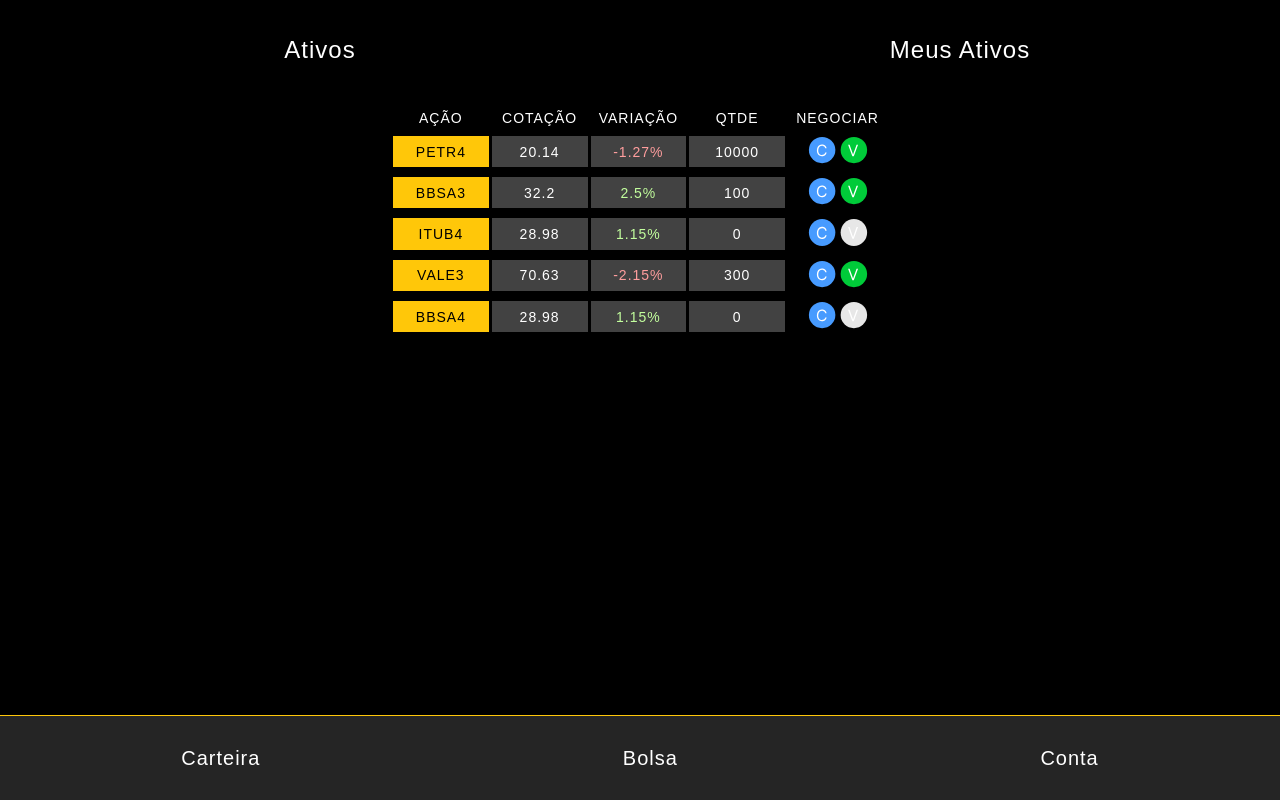
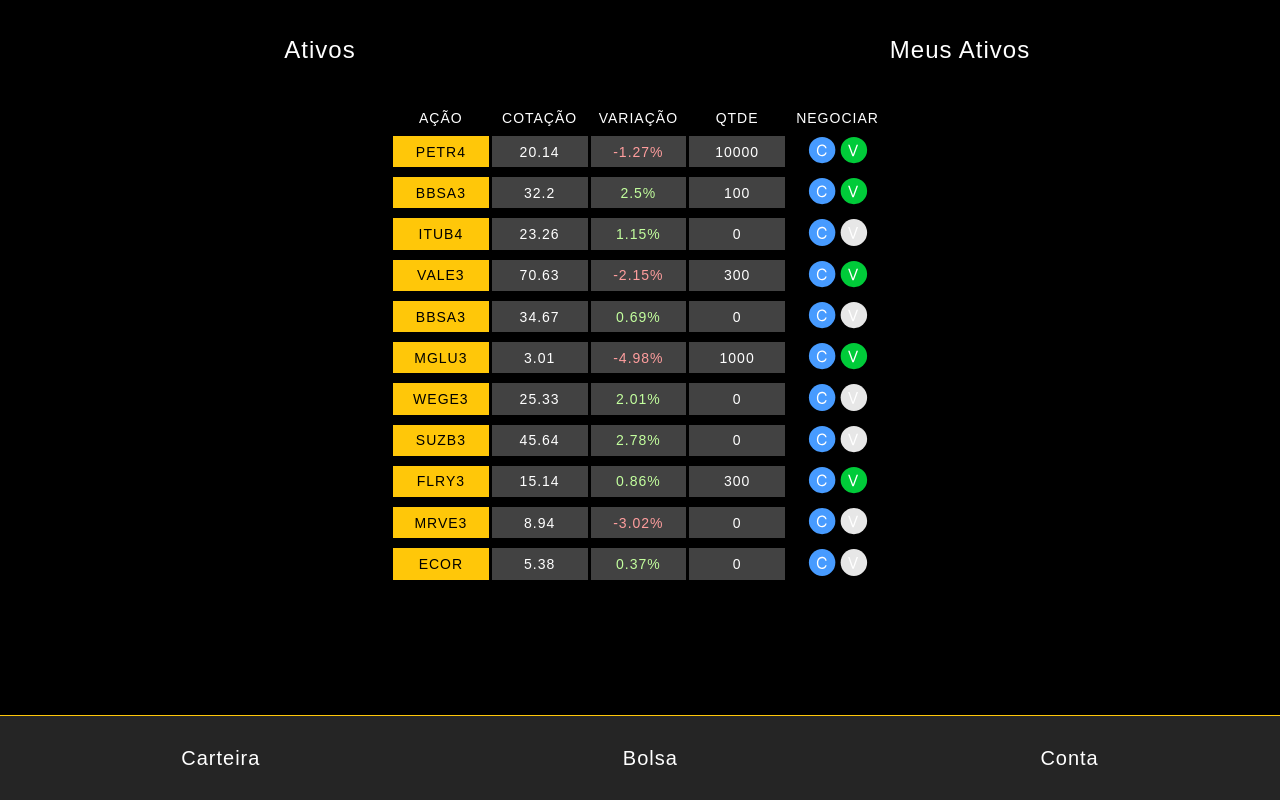
Before and after one commit to FrancoViniciusP/xp-challenge, a React (Create React App) app: page /bolsa in a window 1280 px wide. Built offline with nearby package versions, Linux system fonts and the light colour scheme.

Commit message:
feat: add more stocks in the market

```diff
--- a/src/market.js
+++ b/src/market.js
@@ -13,7 +13,7 @@
   },
   {
     symbol: 'ITUB4',
-    price: 28.98,
+    price: 23.26,
     variation: 1.15,
     quantity: 0,
   },
@@ -24,9 +24,46 @@
     quantity: 300,
   },
   {
-    symbol: 'BBSA4',
-    price: 28.98,
-    variation: 1.15,
+    symbol: 'BBSA3',
+    price: 34.67,
+    variation: 0.69,
     quantity: 0,
   },
+  {
+    symbol: 'MGLU3',
+    price: 3.01,
+    variation: -4.98,
+    quantity: 1000,
+  },
+  {
+    symbol: 'WEGE3',
+    price: 25.33,
+    variation: 2.01,
+    quantity: 0,
+  },
+  {
+    symbol: 'SUZB3',
+    price: 45.64,
+    variation: 2.78,
+    quantity: 0,
+  },
+  {
+    symbol: 'FLRY3',
+    price: 15.14,
+    variation: 0.86,
+    quantity: 300,
+  },
+  {
+    symbol: 'MRVE3',
+    price: 8.94,
+    variation: -3.02,
+    quantity: 0,
+  },
+  {
+    symbol: 'ECOR',
+    price: 5.38,
+    variation: 0.37,
+    quantity: 0,
+  },
+
 ];
--- a/src/pages/Carteira.jsx
+++ b/src/pages/Carteira.jsx
@@ -5,6 +5,7 @@
 import Header from '../components/navigation/Header';
 import InvestInfos from '../components/infos/InvestInfos';
 import TransferModal from '../components/modals/TransferModal';
+import CarteiraInfos from '../styles/elements/CarteiraInfos';
 
 export default function Carteira() {
   const [openModal, setOpenModal] = useState(false);
@@ -35,8 +36,10 @@
   return (
     <span>
       <Header setHide={setHideValues} />
-      <InvestInfos props={pageProps} />
-      <CashInfos props={pageProps} />
+      <CarteiraInfos>
+        <InvestInfos props={pageProps} />
+        <CashInfos props={pageProps} />
+      </CarteiraInfos>
       <TransferModal props={modalProps} />
       <Footer />
     </span>
--- a/src/styles/elements/BodyHeader.js
+++ b/src/styles/elements/BodyHeader.js
@@ -4,7 +4,7 @@
   width: 100%;
   height: 100px;
   display: flex;
-  justify-content: center;
+  justify-content: space-around;
 
   button {
     color: white;
@@ -23,7 +23,6 @@
     text-decoration: 1px underline var(--yellow);
   }
 
-
   .bolsaButton {
     font-size: 24px;
     width: 50%;
--- /dev/null
+++ b/src/styles/elements/CarteiraInfos.js
@@ -0,0 +1,8 @@
+import styled from 'styled-components';
+
+export default styled.div`
+height: 70vh;
+display:flex;
+flex-direction: column;
+justify-content: space-around;
+`;
--- a/src/styles/elements/FooterButtons.js
+++ b/src/styles/elements/FooterButtons.js
@@ -12,7 +12,6 @@
 
   button {
     background-color: var(--black-secondary);
-
     color: white;
     padding: 30px ;
     margin: 0px;
--- a/src/styles/global/index.js
+++ b/src/styles/global/index.js
@@ -131,6 +131,7 @@
   .infosSpace{
     margin: 25px 0 ;
   }
+
 `;
 
 export default Reset;
```
Also changed, not shown: package.json (+7 -3 lines), 1 other file (tests, documents, lock files or other folders).
